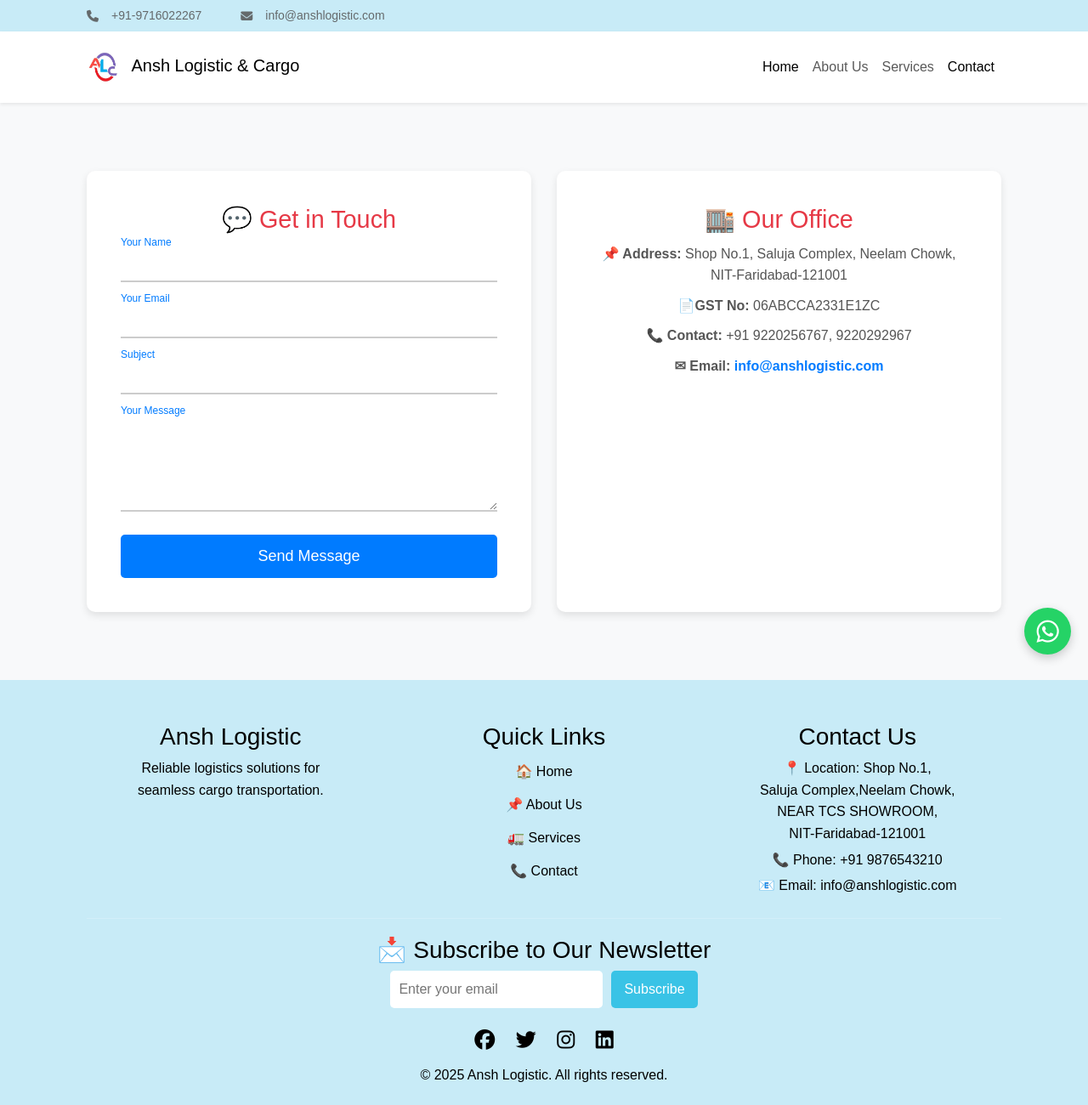
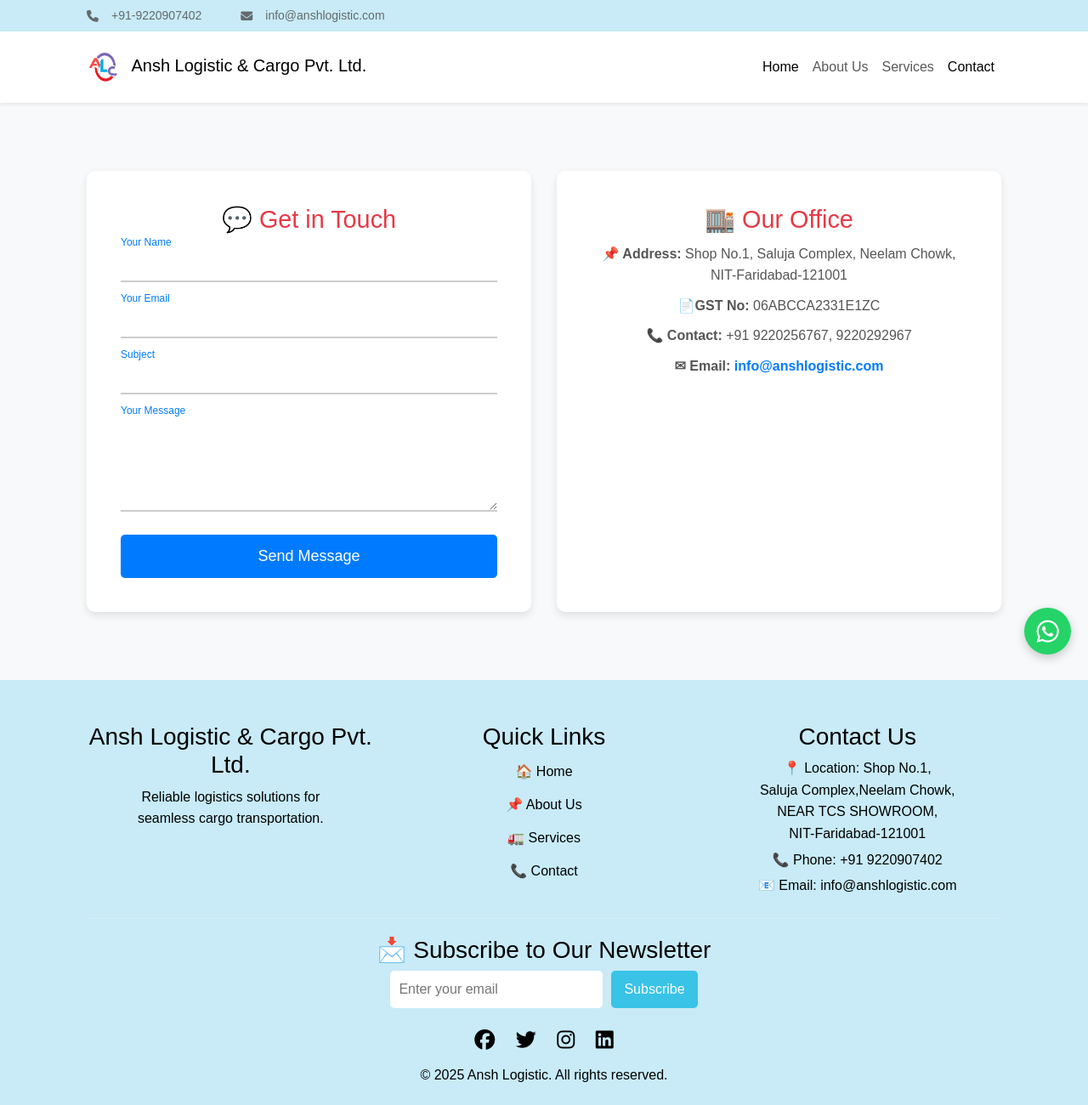
Before and after one commit to Smgautam15/anshlogistic-website, a website: page contact.html in a window 1280 px wide. Shown: the whole page at 85% size. Drawn offline with nearby package versions, Linux system fonts and the light colour scheme.

Commit message:
Add files via upload

```diff
--- a/contact.html
+++ b/contact.html
@@ -42,7 +42,7 @@
       <div class="top-bar">
         <div class="container d-flex justify-content-between">
           <span>
-            <i class="fas fa-phone"></i> +91-9716022267
+            <i class="fas fa-phone"></i> +91-9220907402
             <span class="separator"></span>
             <i class="fas fa-envelope"></i>info@anshlogistic.com
           </span>
@@ -60,7 +60,7 @@
               height="40"
               class="me-2"
             />
-            Ansh Logistic & Cargo
+            Ansh Logistic & Cargo Pvt. Ltd.
           </a>
           <button
             class="navbar-toggler"
@@ -159,7 +159,7 @@
       <div class="container">
         <div class="footer-top">
           <div class="footer-logo">
-            <h3>Ansh Logistic</h3>
+            <h3>Ansh Logistic & Cargo Pvt. Ltd.</h3>
             <p>
               Reliable logistics solutions for <br />seamless cargo
               transportation.
@@ -183,7 +183,7 @@
               Saluja Complex,Neelam Chowk,<br />NEAR TCS SHOWROOM,<br />
               NIT-Faridabad-121001
             </p>
-            <p>📞 Phone: +91 9876543210</p>
+            <p>📞 Phone: +91 9220907402</p>
             <p>📧 Email: info@anshlogistic.com</p>
           </div>
         </div>
```
Also changed, not shown: about.html (+4 -4 lines), index.html (+4 -4 lines), services.html (+4 -4 lines).
